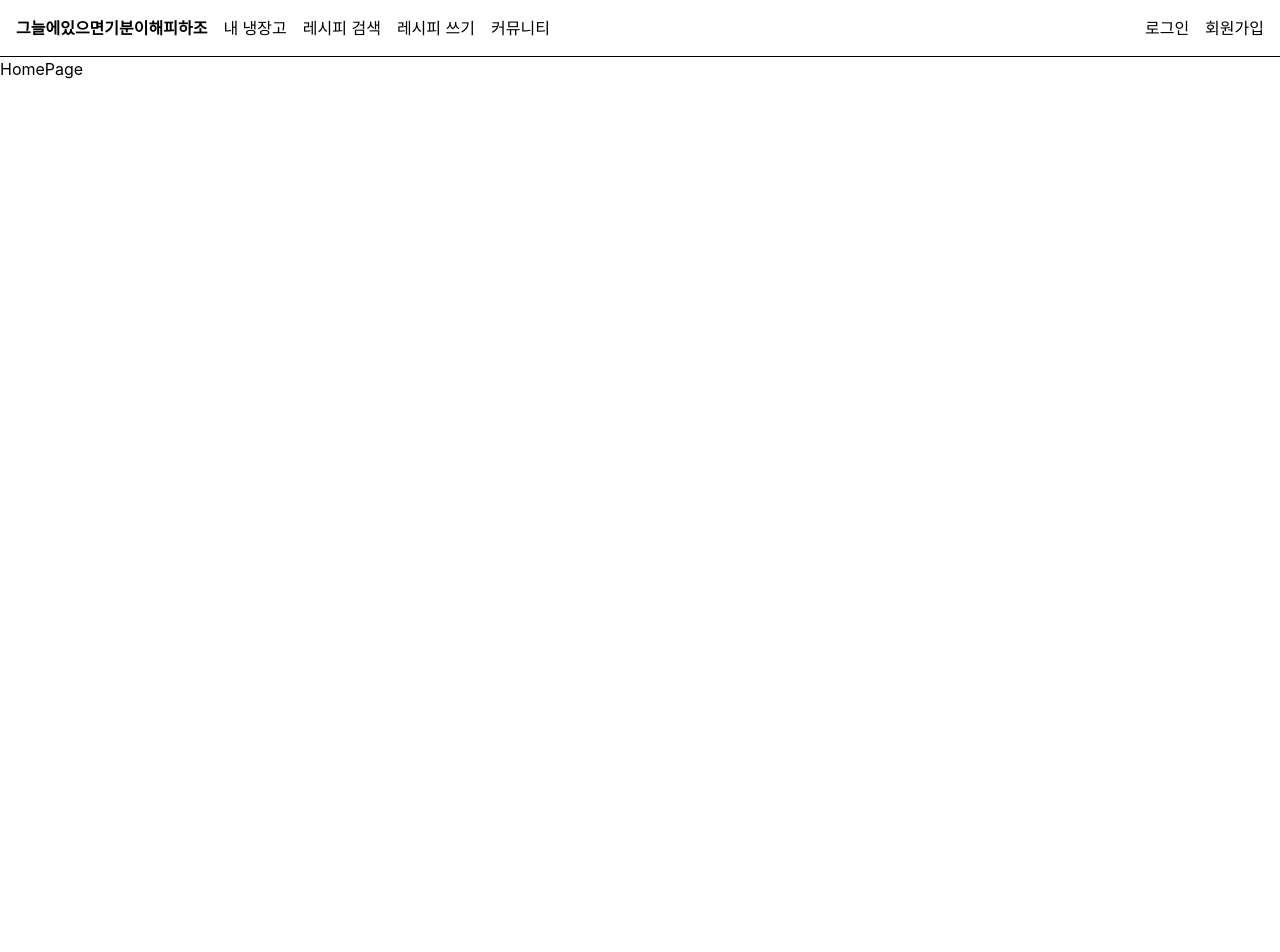
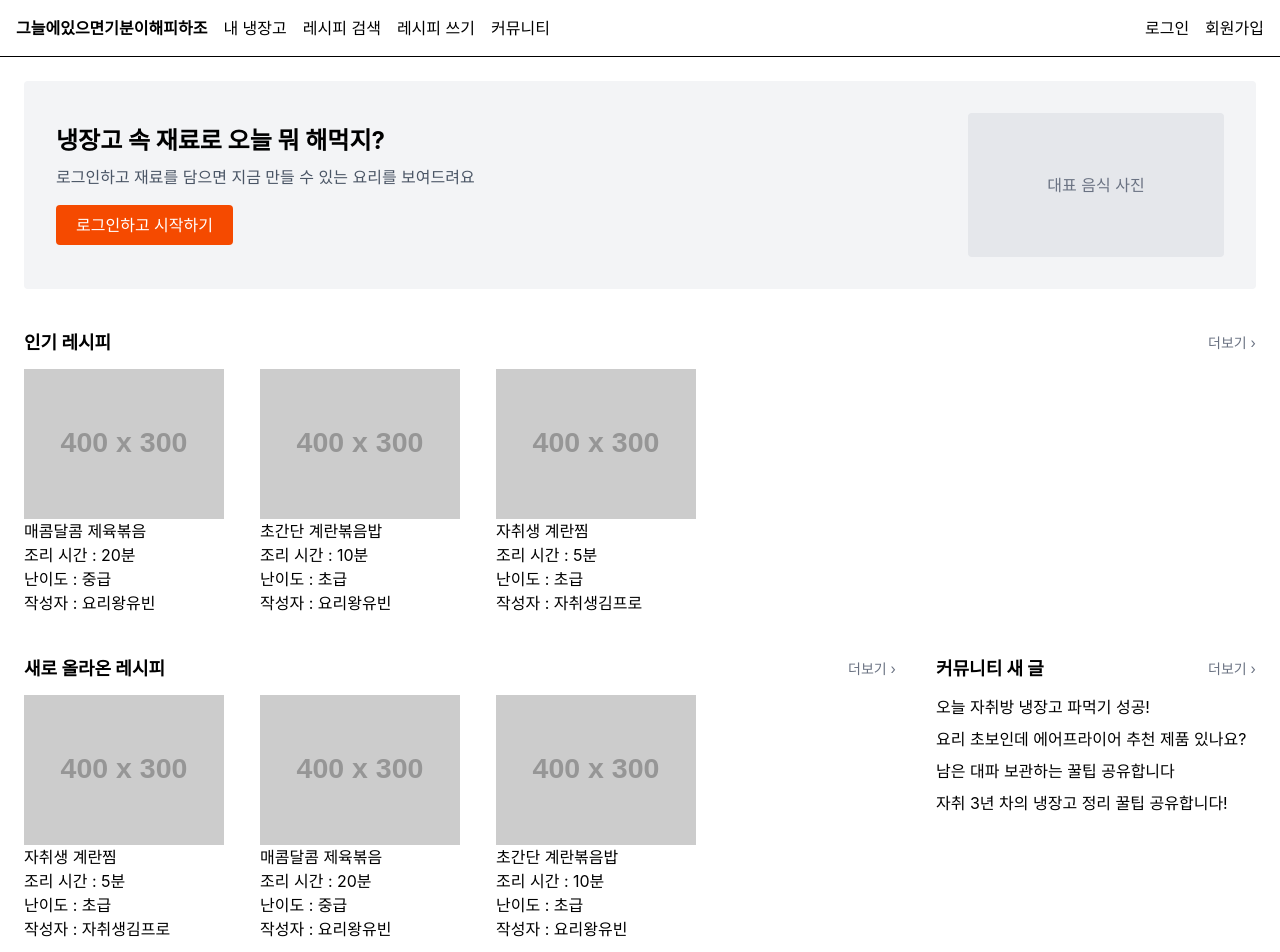
Before and after one commit to hyunki00/Team-Be-happy-in-the-shade, a React (Vite) app in the folder frontend/: page / in a window 1280 px wide. Shown: the top 952 px of the page. Before the commit the page ends 800 px from the top, so only its background shows below. Built offline with nearby package versions, Linux system fonts and the light colour scheme.

Commit message:
메인페이지 초기 세팅

```diff
--- a/frontend/src/pages/HomePage.jsx
+++ b/frontend/src/pages/HomePage.jsx
@@ -1,6 +1,154 @@
-// 담당: 조현기 (임시화면입니다~)
+// 담당: 조현기
+// 메인 화면 (와이어프레임 v6 5~6장)
+// 로그인: 배너(내 냉장고 열기) → 내 냉장고 추천 → 인기 레시피 + 커뮤니티 새 글
+// 비로그인: 배너(로그인하고 시작하기) → 인기 레시피 → 새로 올라온 레시피 + 커뮤니티 새 글
+import { useState } from "react";
+import { Link } from "react-router-dom";
+import { useAuth } from "../contexts/AuthContext";
+import RecipeCard from "../components/RecipeCard";
+import { mockRecipes, mockPosts } from "../mockData";
+
+// 섹션마다 보여 줄 개수 (이 화면에서만 쓰는 값)
+const RECOMMEND_COUNT = 4;
+const POPULAR_COUNT = 4;
+const NEW_RECIPE_COUNT = 3;
+const NEW_POST_COUNT = 4;
+
+// 섹션 제목 + 더보기 링크
+function SectionTitle({ title, moreTo }) {
+  return (
+    <div className="flex items-center justify-between mb-3">
+      <h2 className="text-lg font-bold">{title}</h2>
+      {moreTo && (
+        <Link to={moreTo} className="text-sm text-gray-500">
+          더보기 ›
+        </Link>
+      )}
+    </div>
+  );
+}
+
 function HomePage() {
-  return <div>HomePage</div>;
+  const { isAuthenticated } = useAuth();
+
+  // 백엔드가 생기면 서버 요청 결과로 바꾼다
+  // 추천: 내 냉장고 추천 API (일치율 70% 이상은 서버가 골라서 줌)
+  // 인기 · 새 레시피: 레시피 목록 API / 커뮤니티 새 글: 게시글 목록 API
+  const [recipes] = useState(mockRecipes);
+  const [posts] = useState(mockPosts);
+
+  // 내 냉장고 추천: 일치율 높은 순
+  const recommendRecipes = [...recipes]
+    .sort((a, b) => b.match_rate - a.match_rate)
+    .slice(0, RECOMMEND_COUNT);
+
+  // 인기 레시피: 좋아요 많은 순
+  const popularRecipes = [...recipes]
+    .sort((a, b) => b.like_count - a.like_count)
+    .slice(0, POPULAR_COUNT);
+
+  // 새로 올라온 레시피: 최신 순
+  const newRecipes = [...recipes]
+    .sort((a, b) => b.created_at.localeCompare(a.created_at))
+    .slice(0, NEW_RECIPE_COUNT);
+
+  // 커뮤니티 새 글: 최신 순
+  const newPosts = [...posts]
+    .sort((a, b) => b.created_at.localeCompare(a.created_at))
+    .slice(0, NEW_POST_COUNT);
+
+  return (
+    <main className="p-6 flex flex-col gap-10">
+      {/* ③ 첫 화면 배너: 로그인 → 내 냉장고 / 비로그인 → 로그인 */}
+      <section className="flex items-center justify-between gap-6 p-8 rounded bg-gray-100">
+        <div>
+          <h1 className="text-2xl font-bold">냉장고 속 재료로 오늘 뭐 해먹지?</h1>
+          <p className="mt-2 text-gray-600">
+            {isAuthenticated
+              ? "재료를 등록하면 지금 만들 수 있는 요리를 바로 보여드려요"
+              : "로그인하고 재료를 담으면 지금 만들 수 있는 요리를 보여드려요"}
+          </p>
+          <Link
+            to={isAuthenticated ? "/fridge" : "/login"}
+            className="inline-block mt-4 px-5 py-2 rounded bg-orange-600 text-white"
+          >
+            {isAuthenticated ? "내 냉장고 열기" : "로그인하고 시작하기"}
+          </Link>
+        </div>
+        {/* 대표 음식 사진 자리 (사진은 나중에 정함) */}
+        <div className="hidden md:flex w-64 h-36 items-center justify-center rounded bg-gray-200 text-gray-500">
+          대표 음식 사진
+        </div>
+      </section>
+
+      {/* ④ 내 냉장고 추천: 로그인한 사용자에게만 */}
+      {isAuthenticated && (
+        <section>
+          <SectionTitle title="내 냉장고 재료로 만들 수 있는 요리" moreTo="/fridge" />
+          {recommendRecipes.length === 0 ? (
+            <p className="text-gray-500">냉장고에 재료를 담으면 만들 수 있는 요리를 보여드려요.</p>
+          ) : (
+            <div className="flex flex-wrap gap-4">
+              {recommendRecipes.map((recipe) => (
+                <RecipeCard key={recipe.recipe_id} recipe={recipe} showMatch={true} />
+              ))}
+            </div>
+          )}
+        </section>
+      )}
+
+      {/* ⑤ 인기 레시피: 비로그인이면 맨 위 (배너 바로 아래) */}
+      {!isAuthenticated && (
+        <section>
+          <SectionTitle title="인기 레시피" moreTo="/recipes" />
+          <div className="flex flex-wrap gap-4">
+            {popularRecipes.map((recipe) => (
+              <RecipeCard key={recipe.recipe_id} recipe={recipe} />
+            ))}
+          </div>
+        </section>
+      )}
+
+      {/* 아래 줄: 왼쪽 레시피 + 오른쪽 커뮤니티 새 글 */}
+      <div className="flex flex-col lg:flex-row gap-10">
+        <section className="flex-1">
+          {isAuthenticated ? (
+            <>
+              <SectionTitle title="인기 레시피" moreTo="/recipes" />
+              <div className="flex flex-wrap gap-4">
+                {popularRecipes.slice(0, NEW_RECIPE_COUNT).map((recipe) => (
+                  <RecipeCard key={recipe.recipe_id} recipe={recipe} />
+                ))}
+              </div>
+            </>
+          ) : (
+            <>
+              <SectionTitle title="새로 올라온 레시피" moreTo="/recipes" />
+              <div className="flex flex-wrap gap-4">
+                {newRecipes.map((recipe) => (
+                  <RecipeCard key={recipe.recipe_id} recipe={recipe} />
+                ))}
+              </div>
+            </>
+          )}
+        </section>
+
+        {/* ⑥ 커뮤니티 새 글: 최신 순 */}
+        <section className="lg:w-80">
+          <SectionTitle title="커뮤니티 새 글" moreTo="/board" />
+          <ul className="flex flex-col gap-2">
+            {newPosts.map((post) => (
+              <li key={post.post_id}>
+                <Link to={`/board/${post.post_id}`} className="hover:underline">
+                  {post.title}
+                </Link>
+              </li>
+            ))}
+          </ul>
+        </section>
+      </div>
+    </main>
+  );
 }
 
 export default HomePage;
```
